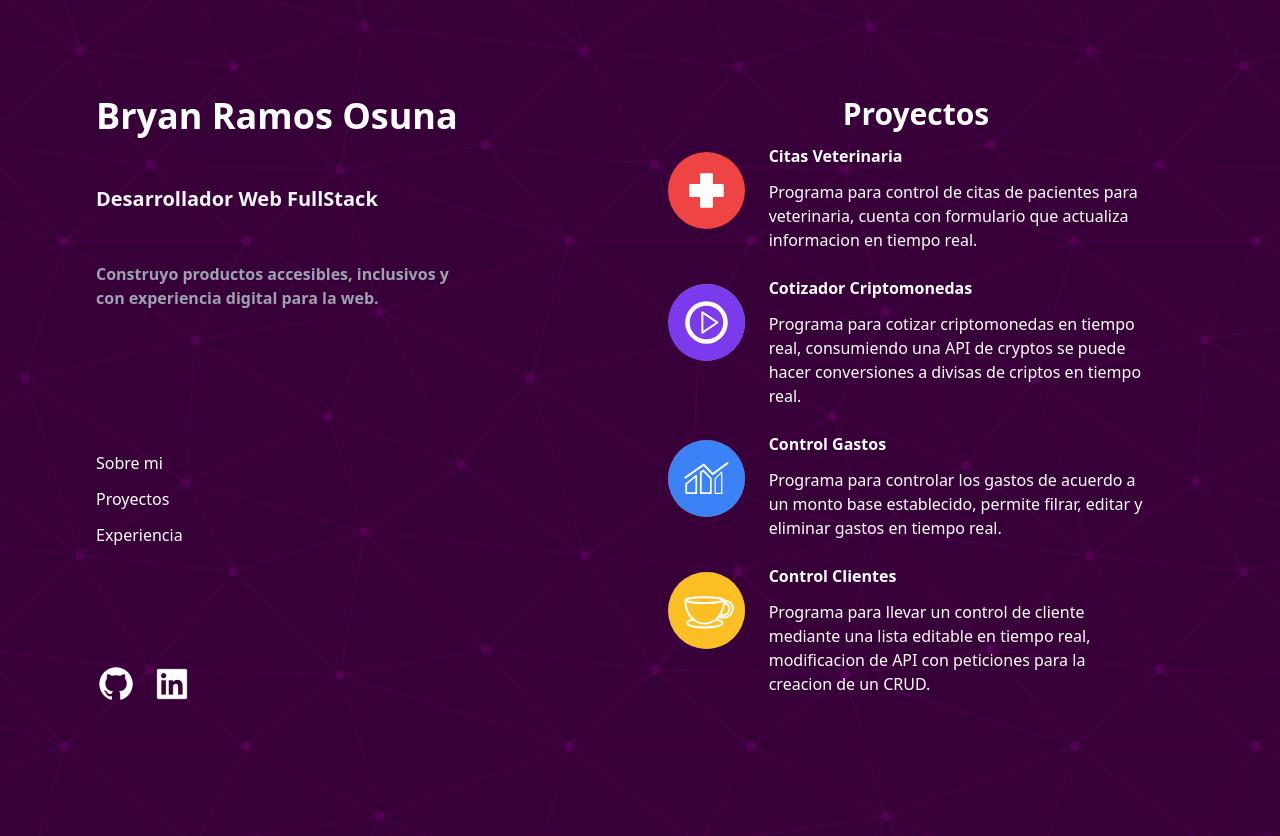
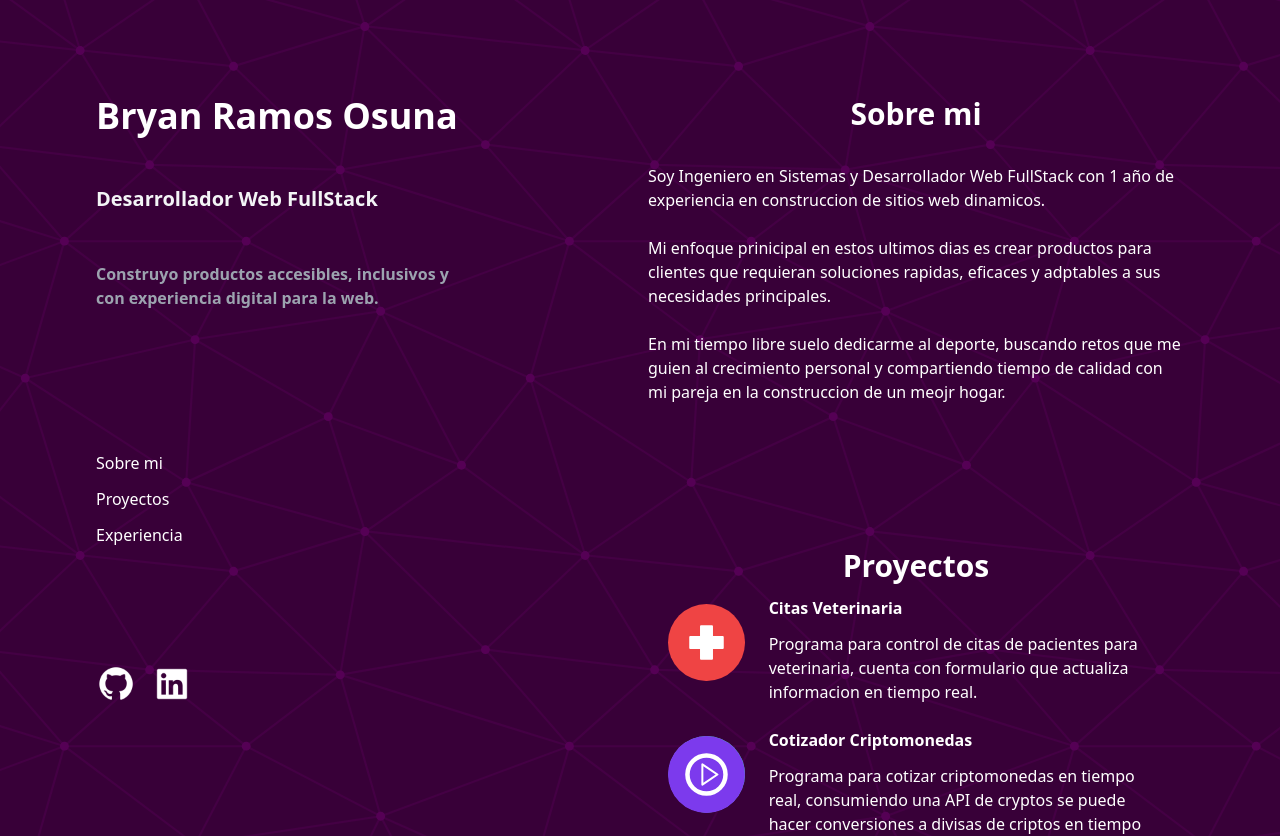
Before and after one commit to branxrams/portfolio, a React (Vite) app: page / in a window 1280 px wide. Shown: the top 836 px of the page. Built offline with nearby package versions, Linux system fonts and the light colour scheme.

Commit message:
Fix/Update: Fix linkedl link, added about section

```diff
--- a/package.json
+++ b/package.json
@@ -11,7 +11,8 @@
   },
   "dependencies": {
     "react": "^18.2.0",
-    "react-dom": "^18.2.0"
+    "react-dom": "^18.2.0",
+    "react-router-dom": "^6.16.0"
   },
   "devDependencies": {
     "@types/react": "^18.2.15",
--- a/src/components/About.jsx
+++ b/src/components/About.jsx
@@ -0,0 +1,18 @@
+import React from 'react'
+
+const About = () => {
+  return (
+    <div>
+        <h2 className='text-center text-3xl font-bold mb-8'>
+            Sobre mi
+        </h2>
+        <p>
+            Soy Ingeniero en Sistemas y Desarrollador Web FullStack con 1 año de experiencia en construccion de sitios web dinamicos. <br /> <br />
+            Mi enfoque prinicipal en estos ultimos dias es crear productos para clientes que requieran soluciones rapidas, eficaces y adptables a sus necesidades principales.<br /> <br />
+            En mi tiempo libre suelo dedicarme al deporte, buscando retos que me guien al crecimiento personal y compartiendo tiempo de calidad con mi pareja en la construccion de un meojr hogar.
+        </p>
+    </div>
+  )
+}
+
+export default About
--- a/src/components/Content.jsx
+++ b/src/components/Content.jsx
@@ -1,16 +1,17 @@
 import React from 'react'
 import Projects from './Projects'
+import About from './About'
 import data from '../data/projectData'
 
 const Content = () => {
   const dataProject = data();
   return (
     <main id='content' className='pt-24 lg:w-1/2 lg:py-24 text-white'>
-    {/* <section>
-      <h2>Sobre mi</h2>
-    </section> */}
+    <section id='about' className='mb-16 scroll-mt-16 md:mb-24 lg:mb-36 lg:scroll-mt-24'>
+      <About/>
+    </section>
       <section id='projects' className='mb-16 scroll-mt-16 md:mb-24 lg:mb-36 lg:scroll-mt-24'>
-      <h2 className='text-center text-3xl font-bold'>Proyectos</h2>
+        <h2 className='text-center text-3xl font-bold'>Proyectos</h2>
           {dataProject.map(project => (
             <a href={project.url}>
               <Projects
@@ -20,9 +21,6 @@ const Content = () => {
             </a>
           ))}
       </section>
-      {/* <section>
-        <h2>Experiencia</h2>
-      </section> */}
     </main>
   )
 }
--- a/src/components/Header.jsx
+++ b/src/components/Header.jsx
@@ -31,7 +31,7 @@ const Header = () => {
                     src={IconGit}
                     alt="BranxRams linkedl" />
             </a>
-            <a href="https://www.linkedin.com/in/branxrams/">
+            <a href="https://www.linkedin.com/in/branxu/">
                 <img
                     className='w-10'
                     src={Iconlnkl}
```
Also changed, not shown: src/components/Experience.jsx (deleted), 1 other file (tests, documents, lock files or other folders).
